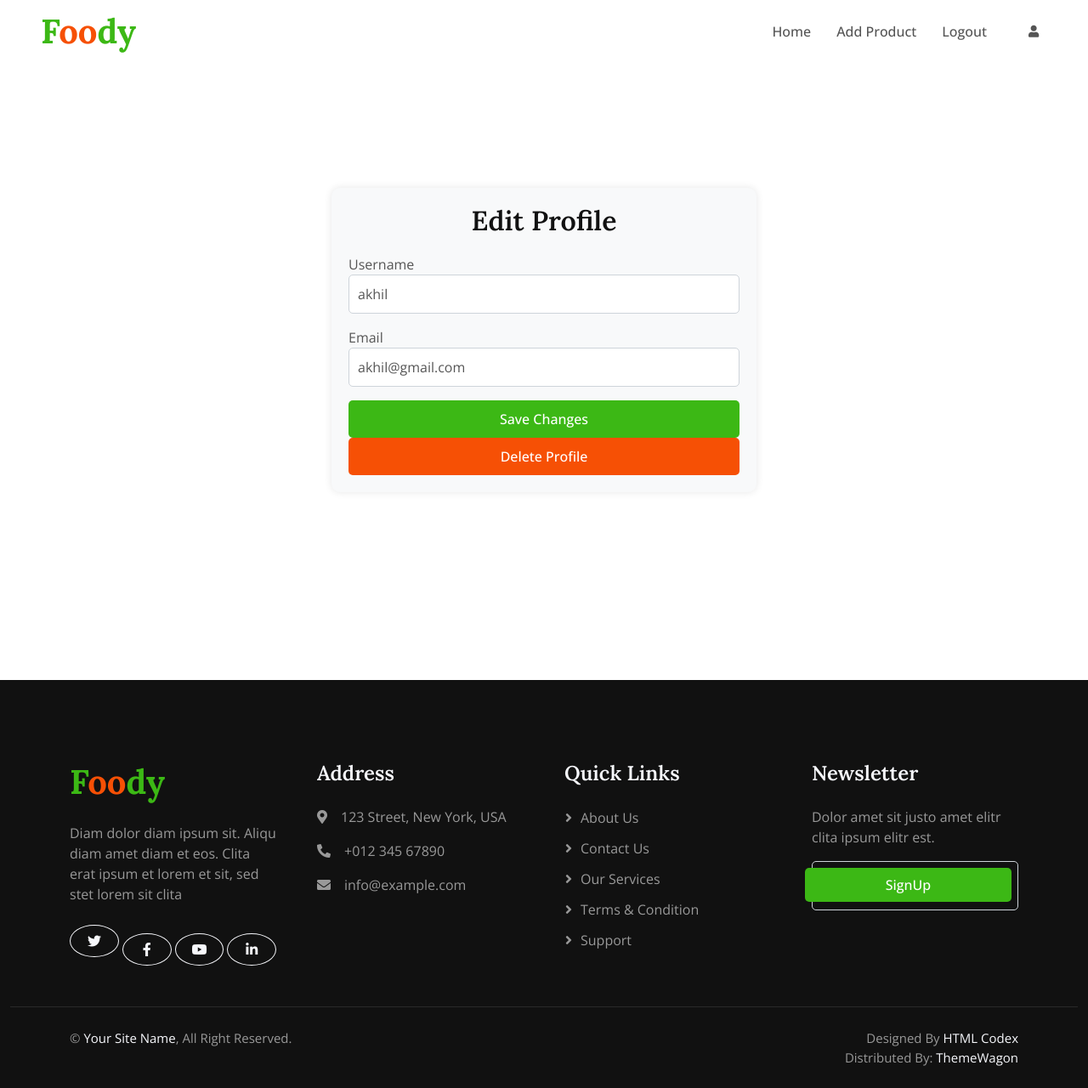
After one commit to living-ghost/Django-Fruits-Shop, a Django app: page /administrator/edit/profile/3/ in a window 1280 px wide. The commit adds this page. Shown: the whole page at 85% size. Run offline with Django 5.2, Linux system fonts and the light colour scheme; a user stored in the database is signed in; data comes from the database, SQL or seed files in the repository; both versions use the stored data as it was after the commit; some libraries are stand-ins or nearby versions.

Commit message:
Admin Section Completed

```diff
--- a/django_fruits_app/static/django_fruits_app/css/style.css
+++ b/django_fruits_app/static/django_fruits_app/css/style.css
@@ -382,3 +382,16 @@
 .footer .copyright a:hover {
     color: var(--primary);
 }
+
+
+.centered-container {
+    min-height: 100vh; /* Full viewport height */
+    display: flex;
+    flex-direction: column;
+    justify-content: center; /* Center vertically */
+    align-items: center; /* Center horizontally */
+}
+
+.form-control {
+    width: 100%; /* Stretch input fields to 100% width */
+}
--- a/django_fruits_app/templates/admin_base.html
+++ b/django_fruits_app/templates/admin_base.html
@@ -57,9 +57,14 @@
                     <a href="{% url 'admin_logout_view' %}" class="nav-item nav-link">Logout</a>
                 </div>
                 <div class="d-none d-lg-flex ms-2">
-                    <a class="btn-sm-square bg-white rounded-circle ms-3" href="">
-                        <small class="fa fa-user text-body"></small>
-                    </a>
+                    <div class="dropdown ms-3">
+                        <a class="btn-sm-square bg-white rounded-circle text-body" href="#" id="userDropdown" role="button" data-bs-toggle="dropdown" aria-expanded="false">
+                            <small class="fa fa-user"></small>
+                        </a>
+                        <ul class="dropdown-menu dropdown-menu-end" aria-labelledby="userDropdown">
+                            <li><a class="dropdown-item" href="{% url 'admin_profile' %}">My Profile</a></li>
+                        </ul>
+                    </div>
                 </div>
             </div>
         </nav>
@@ -68,6 +73,7 @@
     <!-- Add Product Form -->
     <div class="container mt-5" id="addProductForm" style="display: none;">
         <form method="post" action="{% url 'admin_add_product' %}" enctype="multipart/form-data">
+        <br>
             {% csrf_token %}
             <div class="mb-3">
                 <label for="productImage" class="form-label">Product Image</label>
@@ -182,6 +188,7 @@
     <script src="{% static 'django_fruits_app/lib/easing/easing.min.js' %}"></script>
     <script src="{% static 'django_fruits_app/lib/waypoints/waypoints.min.js' %}"></script>
     <script src="{% static 'django_fruits_app/lib/owlcarousel/owl.carousel.min.js' %}"></script>
+    <script src="https://cdn.jsdelivr.net/npm/@popperjs/core@2.5.4/dist/umd/popper.min.js"></script>
 
     <!-- Template Javascript -->
     <script src="{% static 'django_fruits_app/js/main.js' %}"></script>
--- /dev/null
+++ b/django_fruits_app/templates/admin_edit_profile.html
@@ -0,0 +1,81 @@
+{% extends "admin_base.html" %}
+
+{% load static %}
+
+{% block content %}
+
+    <div class="centered-container">
+        <div class="form-container">
+            <h2>Edit Profile</h2>
+            {% if admin.id %}
+                <form action="{% url 'admin_edit_profile' admin.id %}" method="POST">
+                    {% csrf_token %}
+                    <div class="form-group">
+                        <label for="username">Username</label>
+                        <input type="text" class="form-control" id="username" placeholder="Enter username" name="username" value="{{ admin.username }}" required>
+                    </div>
+                    <div class="form-group">
+                        <label for="email">Email</label>
+                        <input type="email" class="form-control" id="email" placeholder="Enter email" name="email" value="{{ admin.email }}" required>
+                    </div>
+                    <button type="submit" class="btn btn-primary">Save Changes</button>
+                </form>
+                <form action="{% url 'admin_delete_profile' admin.id %}" method="POST">
+                    {% csrf_token %}
+                    <button type="submit" class="btn btn-danger">Delete Profile</button>
+                </form>
+            {% endif %}
+        </div>
+    </div>
+
+    <style>
+        .centered-container {
+            min-height: 100vh;
+            display: flex;
+            flex-direction: column;
+            justify-content: center;
+            align-items: center;
+            padding: 20px;
+        }
+
+        .form-container {
+            width: 100%;
+            max-width: 500px;
+            padding: 20px;
+            background-color: #f8f9fa;
+            border-radius: 10px;
+            box-shadow: 0 0 10px rgba(0, 0, 0, 0.1);
+        }
+
+        .form-group {
+            margin-bottom: 1rem;
+        }
+
+        .form-control, .btn {
+            width: 100%;
+            padding: 10px;
+            font-size: 16px;
+            border-radius: 5px;
+        }
+
+        .btn-primary {
+            background-color: #3CB815;
+            border: none;
+        }
+
+        .btn-danger {
+            background-color: #F65005;
+            border: none;
+        }
+
+        .btn + .btn {
+            margin-top: 10px;
+        }
+
+        h2 {
+            margin-bottom: 20px;
+            text-align: center;
+        }
+    </style>
+
+{% endblock %}
--- a/django_fruits_app/urls.py
+++ b/django_fruits_app/urls.py
@@ -1,25 +1,38 @@
-from django.urls import path
+from django.urls import path, include
 from . import views
 
 
 urlpatterns = [
 
     path('', views.user_login_view, name='user_login_view'),
-    path('user_register/', views.user_register_view, name='user_register_view'),
-    path('user_logout/', views.user_logout_view, name='user_logout_view'),
-    path('user_index/', views.user_index_view, name='user_index_view'),
-    path('user_product/', views.user_product_view, name='user_product_view'),
-    path('user_about/', views.user_about_view, name='user_about_view'),
-    path('user_blog/', views.user_blog_view, name='user_blog_view'),
-    path('user_contact/', views.user_contact_view, name='user_contact_view'),
-    path('user_feature/', views.user_feature_view, name='user_feature_view'),
-    path('user_testimonial/', views.user_testimonial_view, name='user_testimonial_view'),
+    path('user/register/', views.user_register_view, name='user_register_view'),
+    path('user/logout/', views.user_logout_view, name='user_logout_view'),
+
+    path('user/index/', views.user_index_view, name='user_index_view'),
+    path('user/product/', views.user_product_view, name='user_product_view'),
+    path('user/about/', views.user_about_view, name='user_about_view'),
+    path('user/blog/', views.user_blog_view, name='user_blog_view'),
+    path('user/contact/', views.user_contact_view, name='user_contact_view'),
+    path('user/feature/', views.user_feature_view, name='user_feature_view'),
+    path('user/testimonial/', views.user_testimonial_view, name='user_testimonial_view'),
+
     path('error/', views.error_view, name='error_view'),
 
-    path('admin_login/', views.admin_login_view, name='admin_login_view'),
-    path('admin_register/', views.admin_register_view, name='admin_register_view'),
-    path('admin_logut/', views.admin_logout_view, name='admin_logout_view'),
-    path('admin_index/', views.admin_index_view, name='admin_index_view'),
-    path('admin_add_product/', views.admin_add_product, name='admin_add_product'),
+    path('administrator/login/', views.admin_login_view, name='admin_login_view'),
+    path('administrator/register/', views.admin_register_view, name='admin_register_view'),
+    path('administrator/logut/', views.admin_logout_view, name='admin_logout_view'),
+    path('administrator/index/', views.admin_index_view, name='admin_index_view'),
+
+    path('administrator/add/product/', views.admin_add_product, name='admin_add_product'),
+    path('administrator/delete/product/<int:product_id>/', views.admin_delete_product, name='admin_delete_product'),
+    path('administrator/update/product/<int:product_id>/', views.admin_update_product, name='admin_update_product'),
+
+    path('administrator/profile/', views.admin_profile, name='admin_profile'),
+    path('administrator/edit/profile/<int:admin_id>/', views.admin_edit_profile, name='admin_edit_profile'),
+    path('administrator/delete/profile/<int:admin_id>/', views.admin_delete_profile, name='admin_delete_profile'),
+    path('administrator/change/password/<int:admin_id>', views.admin_chpwd_profile, name='admin_chpwd_profile'),
+
+    # Include Django's built-in authentication views
+    path('accounts/', include('django.contrib.auth.urls')),
 
 ]
--- a/django_fruits_app/views.py
+++ b/django_fruits_app/views.py
@@ -1,6 +1,7 @@
-from django.shortcuts import render, redirect
+from django.shortcuts import render, redirect, get_object_or_404
 from django.contrib.auth.decorators import login_required
 from django.contrib.auth import authenticate, login, logout
+from django.http import HttpResponseNotAllowed
 from .models import User, Admin, Products
 
 # Create your views here.
@@ -122,6 +123,93 @@ def admin_add_product(request):
 
 
 
+@login_required
+def admin_delete_product(request, product_id):
+    if request.method == 'POST':
+        product = get_object_or_404(Products, id=product_id)
+        product.delete()
+        return redirect("admin_index_view")
+    return render(request,"admin_index_view")
+
+
+
+@login_required
+def admin_update_product(request, product_id):
+    product = get_object_or_404(Products, id=product_id)
+    if request.method == 'POST':
+        product_image = request.FILES.get('image')
+        product_name = request.POST.get('name')
+        product_off_price = request.POST.get('offer_price')
+        product_old_price = request.POST.get('old_price')
+        product_category = request.POST.get('category')
+
+        if product_name and product_category:
+            if product_image:
+                product.product_image = product_image
+                product.product_name = product_name
+                product.product_off_price = product_off_price
+                product.product_old_price = product_old_price
+                product.product_category = product_category
+                product.save()
+
+            return redirect('admin_index_view')
+
+    return render(request, 'admin_index.html')
+
+
+# Admin Profile Section
+
+def admin_profile(request):
+    admin = get_object_or_404(Admin, id=request.user.id)
+    return render(request, "admin_profile.html", {'admin' : admin})
+
+
+@login_required
+def admin_edit_profile(request, admin_id):
+    admin = get_object_or_404(Admin, id=admin_id)
+
+    if request.method == 'POST':
+        username = request.POST.get('username')
+        email = request.POST.get('email')
+
+        if username and email:
+            admin.username = username
+            admin.email = email
+            admin.save()
+
+    return render(request, "admin_edit_profile.html", {'admin': admin})
+
+
+@login_required
+def admin_delete_profile(request, admin_id):
+    if request.method == 'POST':
+        admin = get_object_or_404(Admin, id=admin_id)
+        admin.delete()
+
+        return redirect('admin_register_view')
+    else:
+        return HttpResponseNotAllowed(['POST'])
+
+@login_required
+def admin_chpwd_profile(request, admin_id):
+    admin = get_object_or_404(Admin, id=admin_id)
+    if request.method == 'POST':
+        Current_Password = request.POST.get('Current_Password')
+        New_Password = request.POST.get('New_Password')
+        Re_New_Password = request.POST.get('Re_New_Password')
+        if admin.check_password(Current_Password):
+            if New_Password == Re_New_Password:
+                admin.set_password(New_Password)
+                admin.save()
+            else:
+                print("Passwords Not Matching")
+        else:
+            print("Current password is wrong")
+
+    return render(request, 'admin_chpwd_profile.html', {'admin' : admin})
+
+
+
 # Other Sections
 
 def user_product_view(request):
--- a/django_fruits_shop/settings.py
+++ b/django_fruits_shop/settings.py
@@ -110,6 +110,9 @@ AUTH_PASSWORD_VALIDATORS = [
 ]
 
 
+LOGIN_URL = '/admin_login/'
+
+
 # Internationalization
 # https://docs.djangoproject.com/en/5.0/topics/i18n/
 
@@ -133,6 +136,7 @@ BASE_DIR = os.path.dirname(os.path.dirname(os.path.abspath(__file__)))
 MEDIA_URL = '/media/'
 MEDIA_ROOT = os.path.join(BASE_DIR, 'media')
 
+
 # Default primary key field type
 # https://docs.djangoproject.com/en/5.0/ref/settings/#default-auto-field
 
```
Also changed, not shown: django_fruits_app/templates/admin_chpwd_profile.html (added, +81 -0 lines), django_fruits_app/templates/admin_index.html (+90 -19 lines), django_fruits_app/templates/admin_profile.html (added, +75 -0 lines), db.sqlite3, 2 other files.
